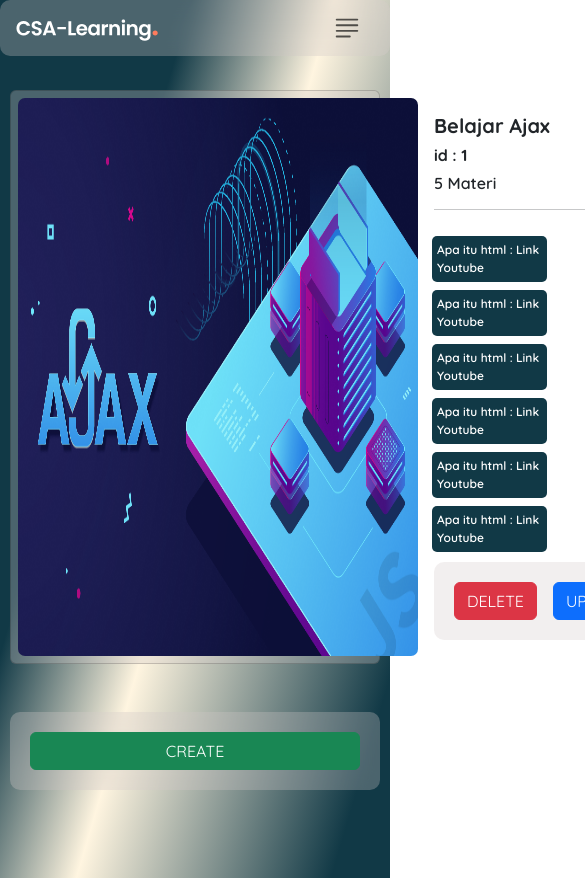
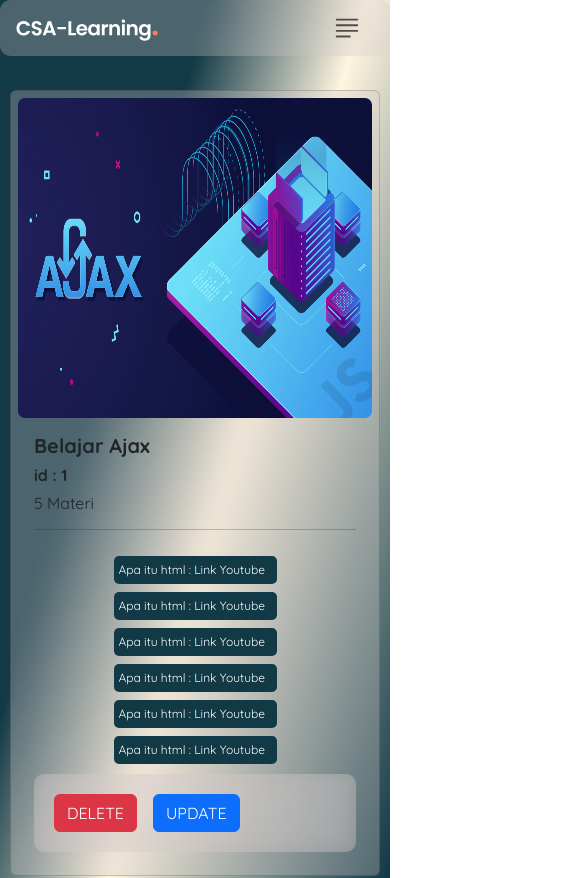
Before and after one commit to Orizaaaaa/admin-csa, a React (Vite) app: page / in a window 390 px wide. Shown: the top 878 px of the page, 585 px wide, since content can reach past the window. Built offline with nearby package versions, Linux system fonts and the light colour scheme.

Commit message:
update home

```diff
--- a/src/css/home.css
+++ b/src/css/home.css
@@ -14,9 +14,9 @@
     font-weight: 600;
 }
 
-.card .d-flex img {
-    height: auto;
-    width: 400px;
+.card .row img {
+    width: 440px;
+    height: 290px;
     border-radius: 7px;
 }
 
@@ -39,7 +39,7 @@ h5 {
     background-color: #113946;
     border-radius: 5px;
     font-size: 12px;
-    max-width: 260px;
+
 }
 
 .button-action {
@@ -48,3 +48,33 @@ h5 {
     border-radius: 10px;
     padding: 20px;
 }
+
+@media screen and (max-width:1296px) {
+    .card .row img {
+        width: 400px;
+        margin: auto;
+        border-radius: 7px;
+    }
+}
+
+@media screen and (max-width:1200px) {
+    .card .row img {
+        width: 500px;
+        height: 320px;
+        margin: auto;
+        border-radius: 7px;
+    }
+}
+
+@media screen and (max-width:992px) {
+    .card .row img {
+        width: 100%;
+        height: 320px;
+        margin: auto;
+        border-radius: 7px;
+    }
+
+    .card .card-body .row-cols-lg-4 {
+        justify-content: center;
+    }
+}
--- a/src/index.css
+++ b/src/index.css
@@ -4,11 +4,6 @@
 * {
   font-family: 'Quicksand', sans-serif;
 }
-
-/* --creambasic: #A3937D;
-      --creamcolor: #FFF5E0;
-      --green: #113946;
-      --blue: 113946; */
 
 nav {
   background: rgba(211, 202, 202, 0.3);
--- a/src/pages/Home.jsx
+++ b/src/pages/Home.jsx
@@ -8,14 +8,18 @@ function Home() {
             <section className="home">
 
                 <div className="card mb-3" >
-                    <div className="d-flex">
+                    <div className="row row-cols-lg-2 row-cols-1">
+                        <div className="col-xl-4">
                             <img src={ajax} />
+                        </div>
+                        <div className="col-xl-8">
                             <div className="card-body">
 
                                 <h5>Belajar Ajax</h5>
                                 <h6>id : 1</h6>
                                 <p>5 Materi</p>
                                 <hr />
+
                                 <div className="row row-cols-lg-4 row-cols-md-3 row-cols-2 gap-2">
                                     <div className="col ">
                                         <span>Apa itu html </span>
@@ -50,6 +54,7 @@ function Home() {
                             </div>
                         </div>
                     </div>
+                </div>
 
                 <div className="button-action d-grid gap-1 mt-5">
                     <button className='btn btn-success' >CREATE</button>
```
Lines whose indentation alone changed are shown as unchanged.
